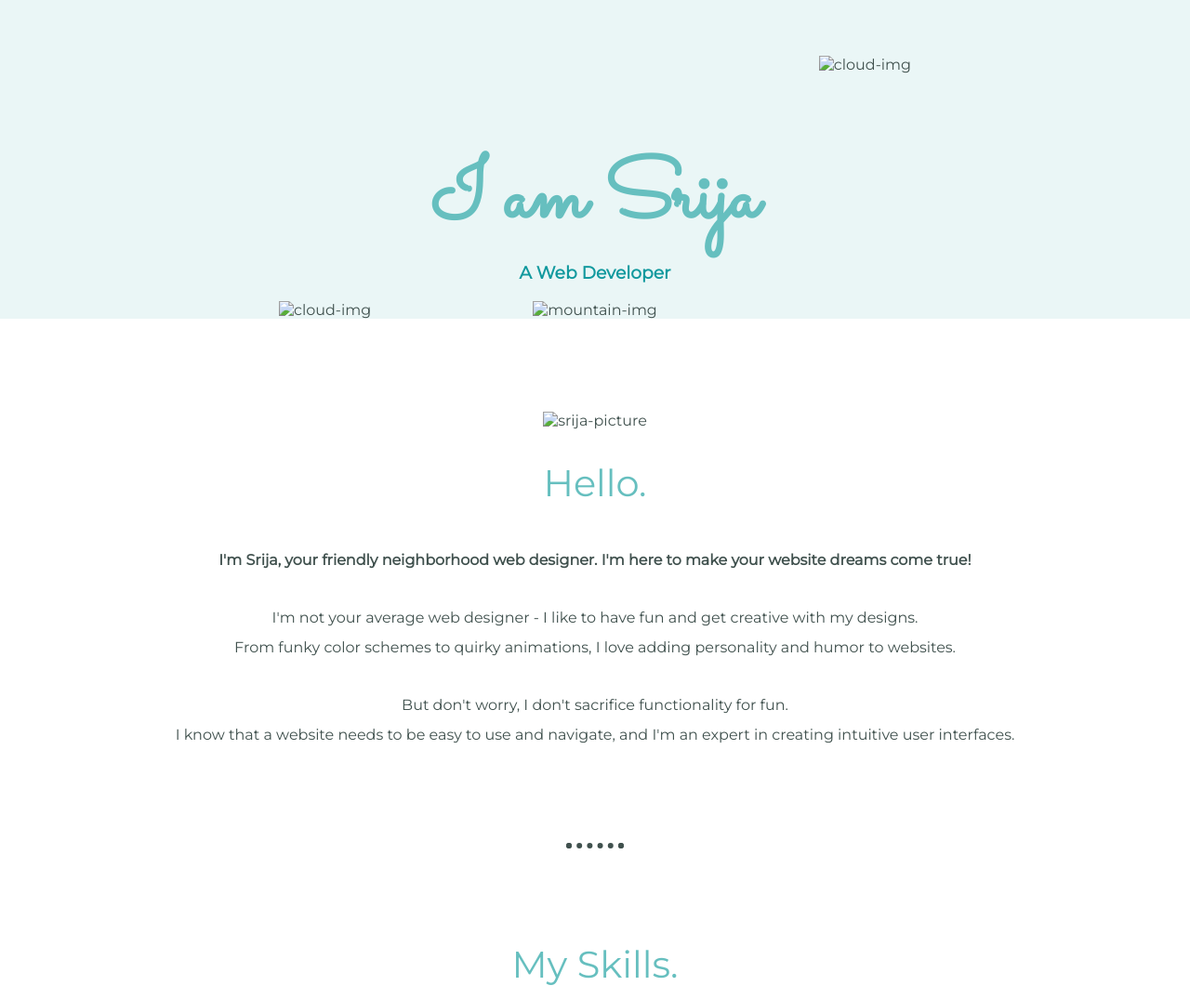
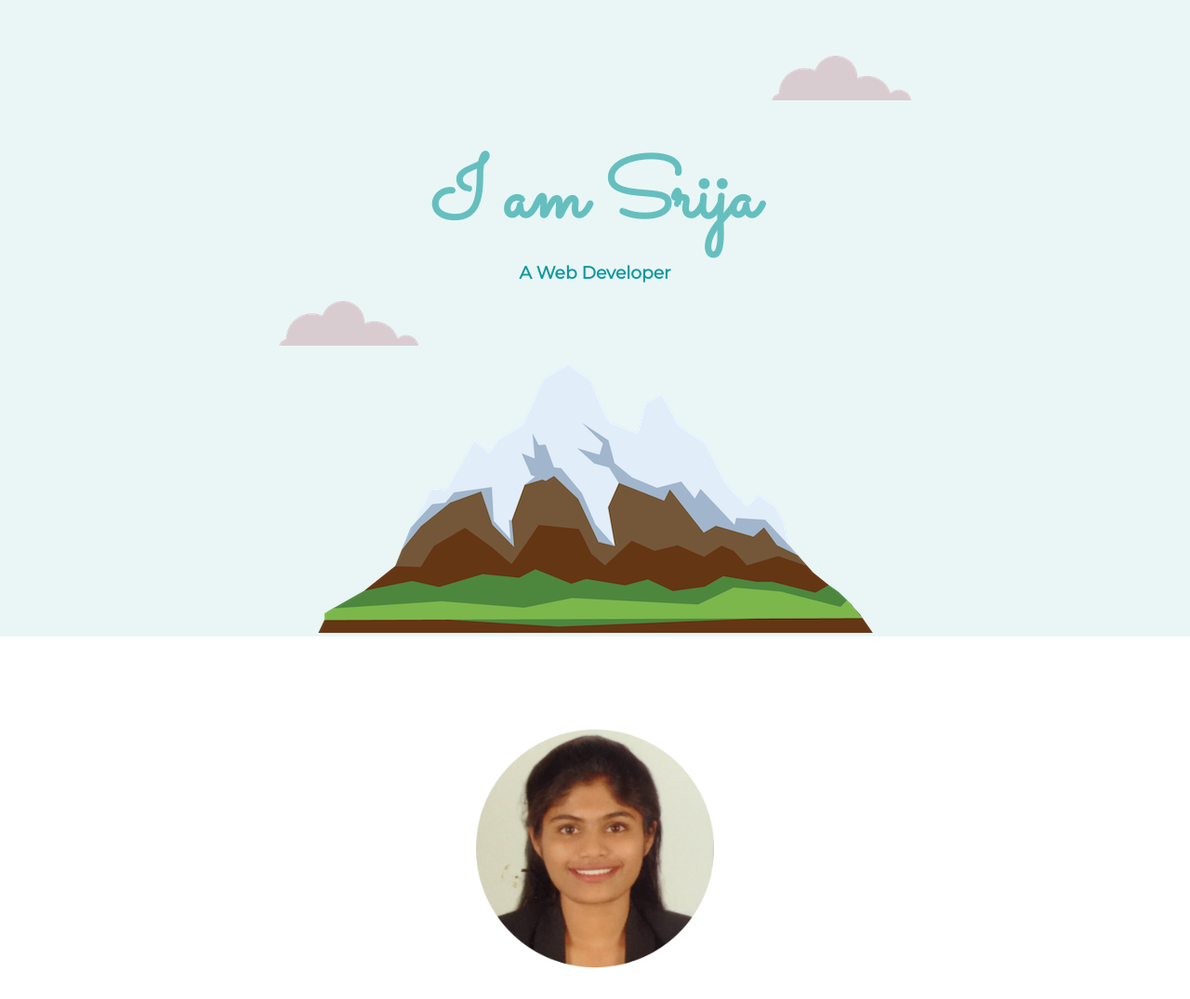
Before and after one commit to SrijaRamasani/Srija-WebDesign, a plain HTML site: page index.html in a window 1280 px wide. Shown: the top 1075 px of the page at 93% size. Drawn offline with Linux system fonts and the light colour scheme; files that its build step writes are made by us from their sources; files whose address does not match are found by name.

Commit message:
Update index.html

```diff
--- a/index.html
+++ b/index.html
@@ -16,15 +16,15 @@
 
 <body>
     <div class="top-container">
-        <img class="top-cloud" src="images/cloud.png" alt="cloud-img">
+        <img class="top-cloud" src="./cloud.png" alt="cloud-img">
         <h1>I am Srija</h1>
         <h3>A Web Developer</h3>
-        <img class="bottom-cloud" src="images/cloud.png" alt="cloud-img">
-        <img src="images/mountain.png" alt="mountain-img">
+        <img class="bottom-cloud" src="./cloud.png" alt="cloud-img">
+        <img src="./mountain.png" alt="mountain-img">
     </div>
     <div class="middle-container">
         <div class="profile">
-            <img class="srija-picture" src="images/SrijaPicture.png " alt="srija-picture">
+            <img class="srija-picture" src="./SrijaPicture.png " alt="srija-picture">
             <h2>Hello.</h2>
             <p class="Intro"><STRONG>I'm Srija, your friendly neighborhood web designer. I'm here to make your website
                     dreams
```
